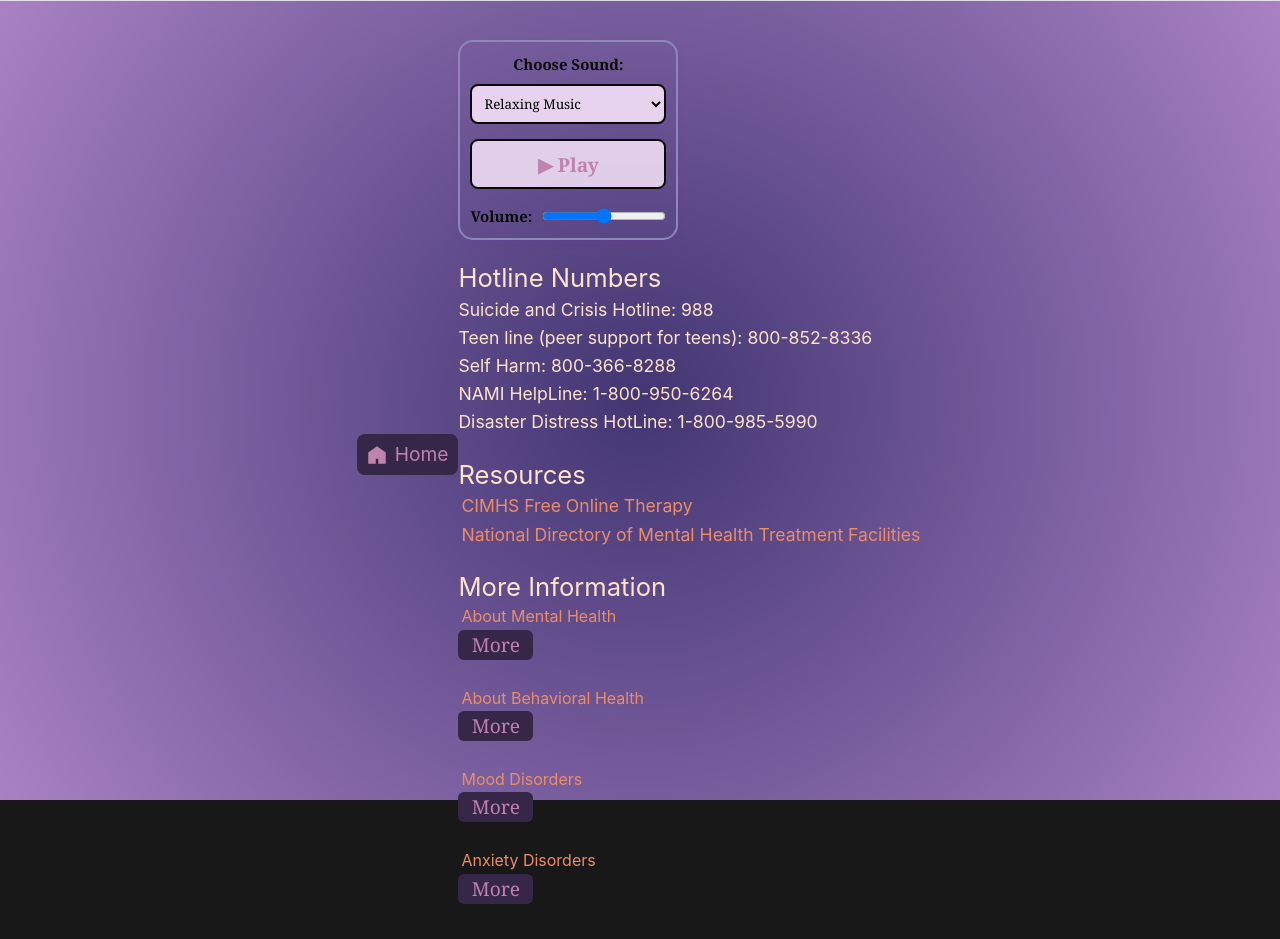
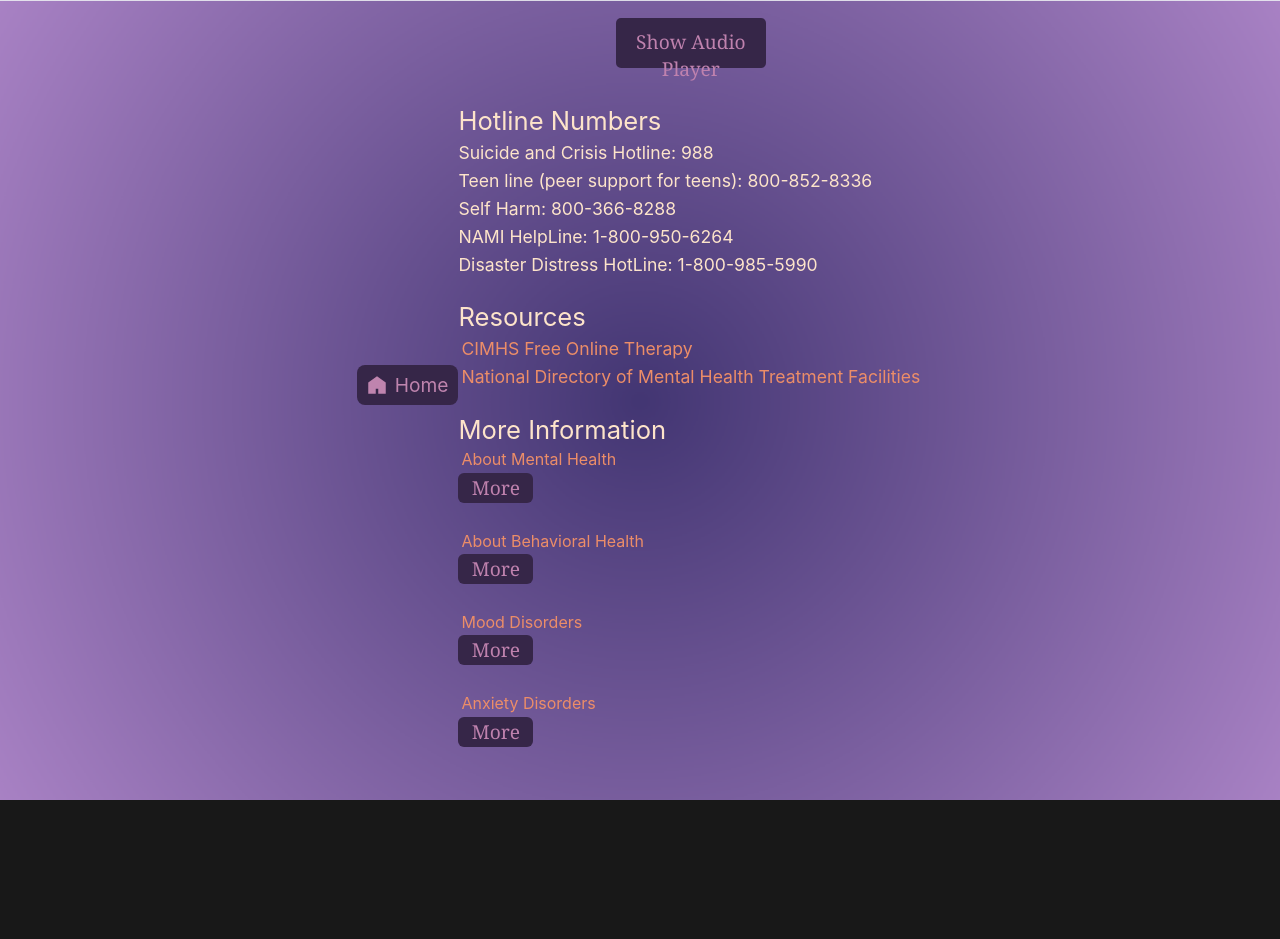
Before and after one commit to Incoming-Storm/doze_vue, a Vue app: page /hotlines in a window 1280 px wide. After the commit the page ends 800 px from the top, so only its background shows below. Built offline with nearby package versions, Linux system fonts and the light colour scheme; what vue-sound would draw is missing.

Commit message:
hide audio

```diff
--- a/src/assets/main.css
+++ b/src/assets/main.css
@@ -38,12 +38,6 @@ a,
   padding: 3px;
 }
 
-@media (hover: hover) {
-  a:hover {
-    background-color: #9b3447;
-  }
-}
-
 @media (min-width: 1024px) {
   body {
     display: flex;
--- a/src/components/Game.vue
+++ b/src/components/Game.vue
@@ -214,12 +214,17 @@ onUnmounted(() => {
     gameArea.removeEventListener('click', handleGameAreaClick)
   }
 })
+
+const showAudioPlayer = ref(false);
 </script>
 
 <template>
     <div class="game">
         <HomeButton />
-        <AudioPlayer/>
+        <button class="audio-toggle" @click="showAudioPlayer = !showAudioPlayer">
+          {{ showAudioPlayer ? 'Hide Audio Player' : 'Show Audio Player' }}
+        </button>
+        <AudioPlayer v-if="showAudioPlayer" />
 
         <div class="game-header">
           <h2>Calming Collection Game</h2>
--- a/src/components/HomeButton.vue
+++ b/src/components/HomeButton.vue
@@ -27,7 +27,7 @@ import IconHome from './icons/IconHome.vue'
     }
 
     .homeButton:hover {
-        background-color: royalblue;
+        background-color: #090f2d;
     }
 
     svg {
--- a/src/components/Homepage.vue
+++ b/src/components/Homepage.vue
@@ -33,7 +33,7 @@ const quotes = [
 ];
 
 const quote = ref(quotes[Math.floor(Math.random() * quotes.length)]);
-const showAudioPlayer = ref(true);
+const showAudioPlayer = ref(false);
 console.log(quote.value);
 
 </script>
--- a/src/components/Hotlines.vue
+++ b/src/components/Hotlines.vue
@@ -6,6 +6,7 @@
   const showABH = ref(false)
   const showMD = ref(false)
   const showAD = ref(false)
+  const showAudioPlayer = ref(false);
 
   defineProps({
     msg: {
@@ -19,7 +20,11 @@
 <template>
   <HomeButton />
 <div class="hotlines">
-  <AudioPlayer/>
+    <button class="audio-toggle" @click="showAudioPlayer = !showAudioPlayer">
+      {{ showAudioPlayer ? 'Hide Audio Player' : 'Show Audio Player' }}
+    </button>
+    <AudioPlayer v-if="showAudioPlayer" />
+
   <div class="numbers">                                                                                             <!-- HOTLINE NUMBERS -->
     <h2>Hotline Numbers</h2>
     <p>Suicide and Crisis Hotline: 988<br>
@@ -153,6 +158,10 @@ h2 {
 
 }
 
+.audio-toggle {
+  margin-bottom: 12px;
+}
+
 .hotlines::before {
   content: '';
   position: fixed;
--- a/src/components/Journal.vue
+++ b/src/components/Journal.vue
@@ -54,6 +54,8 @@ const deleteEntry = (id) => {
   entries.value = entries.value.filter(e => e.id !== id)
   localStorage.setItem('journalEntries', JSON.stringify(entries.value))
 }
+
+const showAudioPlayer = ref(false);
 
 </script>
 
--- a/src/components/Trivia.vue
+++ b/src/components/Trivia.vue
@@ -184,12 +184,17 @@ const skipQuestion = () => {
   nextQuestion()
 }
 
+const showAudioPlayer = ref(false);
+
 </script>
 
 <template>
     <div class="trivia">
         <HomeButton />
-        <AudioPlayer/>
+        <button class="audio-toggle" @click="showAudioPlayer = !showAudioPlayer">
+          {{ showAudioPlayer ? 'Hide Audio Player' : 'Show Audio Player' }}
+        </button>
+        <AudioPlayer v-if="showAudioPlayer" />
 
         <div class="quiz-container">
           <div class="question-label">Mental Health Trivia</div>
```
